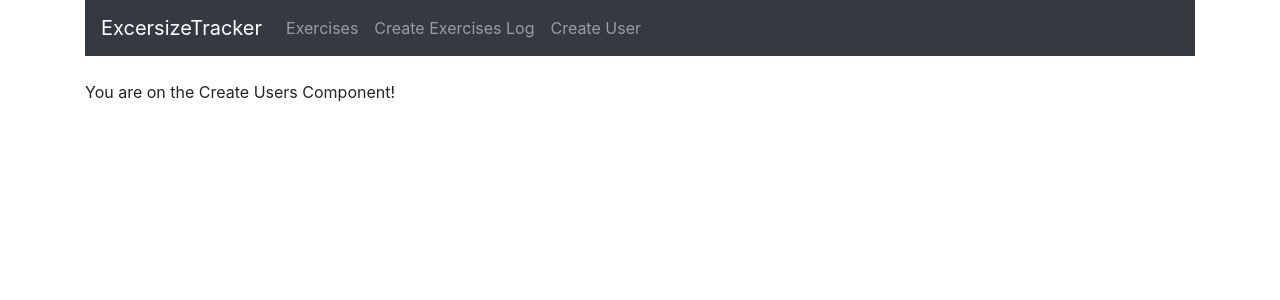
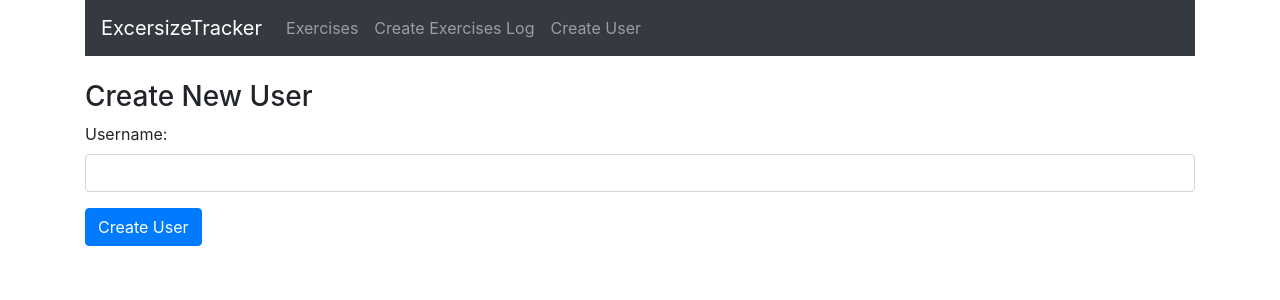
Before and after one commit to chairielazizi/mern-stack-exercise-project, a React (Create React App) app in the folder client/: page /user in a window 1280 px wide. Shown: the top 300 px of the page. Built offline with nearby package versions, Linux system fonts and the light colour scheme.

Commit message:
create user form

```diff
--- a/client/src/components/create-exercise.component.js
+++ b/client/src/components/create-exercise.component.js
@@ -80,7 +80,7 @@
               value={this.state.username}
               onChange={this.onChangeUsername}
             >
-              {/* array of user from mongodb databases */}
+              {/* array of user from mongodb databases , map return ecah element in array*/}
               {this.state.users.map(function (user) {
                 return (
                   <option key={user} value={user}>
--- a/client/src/components/create-user.component.js
+++ b/client/src/components/create-user.component.js
@@ -1,10 +1,61 @@
 import React, { Component } from "react";
 
 export default class CreateUsers extends Component {
+  constructor(props) {
+    super(props); // always call super when defining constructor of a ssubclass
+
+    // point this to actual data
+    this.onChangeUsername = this.onChangeUsername.bind(this);
+    this.onSubmit = this.onSubmit.bind(this);
+
+    this.state = {
+      username: "",
+    };
+  }
+
+  onChangeUsername(e) {
+    this.setState({
+      username: e.target.value, // just update the username
+    });
+  }
+  onSubmit(e) {
+    e.preventDefault();
+
+    const user = {
+      username: this.state.username,
+    };
+
+    console.log(user);
+
+    // window.location = "/";
+    this.setState({
+      username: "",
+    });
+  }
+
   render() {
     return (
       <div>
-        <p>You are on the Create Users Component!</p>
+        <h3>Create New User</h3>
+        <form onSubmit={this.onSubmit}>
+          <div className="form-group">
+            <label>Username: </label>
+            <input
+              type="text"
+              required
+              className="form-control"
+              value={this.state.username}
+              onChange={this.onChangeUsername}
+            />
+          </div>
+          <div className="form-group">
+            <input
+              type="submit"
+              value="Create User"
+              className="btn btn-primary"
+            />
+          </div>
+        </form>
       </div>
     );
   }
```
